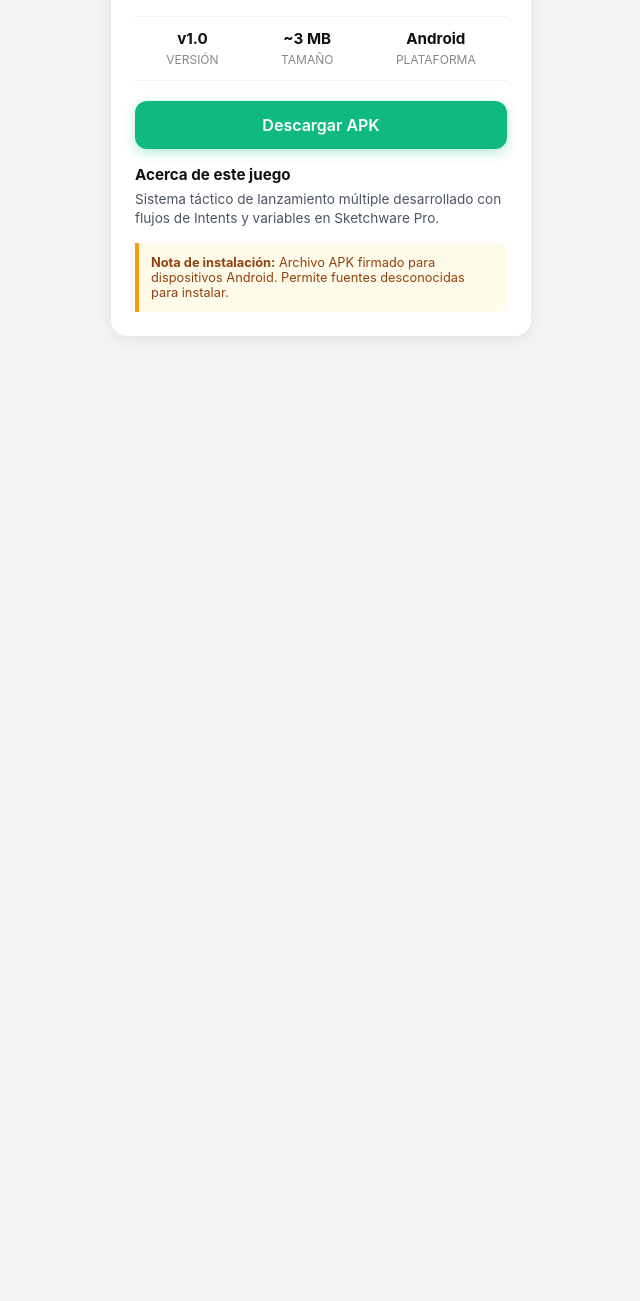
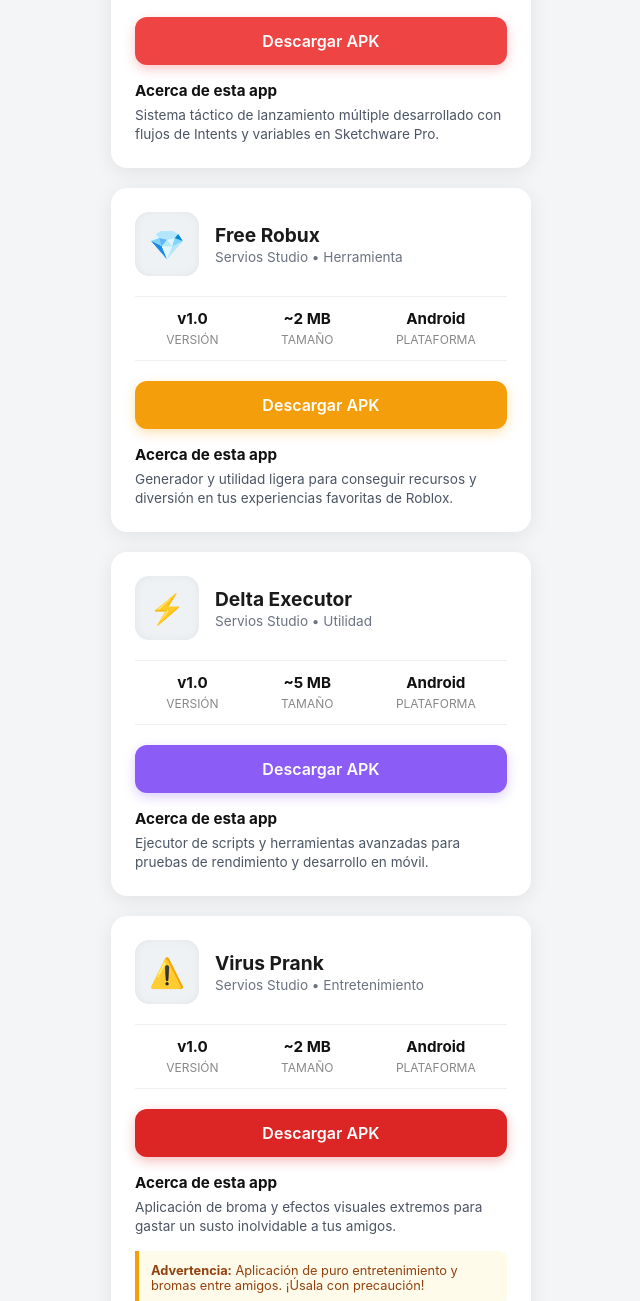
Before and after one commit to holacomonnn-glitch/Dinero, a plain HTML site: page index.html in a window 1280 px wide. Shown: the part 661-1962 px from the top of the page, without its empty margins (319-959 px from the left). Before the commit the page ends 1037 px from the top, so only its background shows below. Drawn offline with Linux system fonts and the light colour scheme.

Commit message:
Update index.html

```diff
--- a/index.html
+++ b/index.html
@@ -108,6 +108,18 @@
         .btn-download:hover {
             background-color: #059669;
         }
+        .btn-nuke { background-color: #ef4444; box-shadow: 0 4px 12px rgba(239, 68, 68, 0.3); }
+        .btn-nuke:hover { background-color: #dc2626; }
+
+        .btn-robux { background-color: #f59e0b; box-shadow: 0 4px 12px rgba(245, 158, 11, 0.3); }
+        .btn-robux:hover { background-color: #d97706; }
+
+        .btn-delta { background-color: #8b5cf6; box-shadow: 0 4px 12px rgba(139, 92, 246, 0.3); }
+        .btn-delta:hover { background-color: #7c3aed; }
+
+        .btn-virus { background-color: #dc2626; box-shadow: 0 4px 12px rgba(220, 38, 38, 0.3); }
+        .btn-virus:hover { background-color: #b91c1c; }
+
         .description {
             margin-top: 16px;
         }
@@ -136,10 +148,10 @@
 
     <header>
         <h1>Servios Studio</h1>
-        <p>Aplicaciones oficiales creadas en Sketchware Pro</p>
+        <p>Tienda oficial de aplicaciones y herramientas Android</p>
     </header>
 
-    <!-- Tarjeta 1: Simulador de Dinero -->
+    <!-- 1. Simulador de Dinero -->
     <div class="card">
         <div class="app-header">
             <div class="app-icon">💵</div>
@@ -149,30 +161,18 @@
             </div>
         </div>
         <div class="specs">
-            <div class="spec-item">
-                <span>v1.0</span>
-                <span>Versión</span>
-            </div>
-            <div class="spec-item">
-                <span>~4 MB</span>
-                <span>Tamaño</span>
-            </div>
-            <div class="spec-item">
-                <span>Android</span>
-                <span>Plataforma</span>
-            </div>
+            <div class="spec-item"><span>v1.0</span><span>Versión</span></div>
+            <div class="spec-item"><span>~4 MB</span><span>Tamaño</span></div>
+            <div class="spec-item"><span>Android</span><span>Plataforma</span></div>
         </div>
         <a href="dinero.apk" download class="btn-download">Descargar APK</a>
         <div class="description">
             <h3>Acerca de este juego</h3>
             <p>Arranca con una fortuna de $2,000,000,000 y gasta todo lo que puedas en este simulador hecho en Sketchware Pro.</p>
         </div>
-        <div class="note">
-            <strong>Nota de instalación:</strong> Como es un archivo APK externo, tu celular te pedirá permiso para instalar aplicaciones de fuentes desconocidas. ¡Es totalmente seguro!
-        </div>
     </div>
 
-    <!-- Tarjeta 2: Nuke Launcher -->
+    <!-- 2. Nuke Launcher -->
     <div class="card">
         <div class="app-header">
             <div class="app-icon">☢️</div>
@@ -182,31 +182,82 @@
             </div>
         </div>
         <div class="specs">
-            <div class="spec-item">
-                <span>v1.0</span>
-                <span>Versión</span>
-            </div>
-            <div class="spec-item">
-                <span>~3 MB</span>
-                <span>Tamaño</span>
-            </div>
-            <div class="spec-item">
-                <span>Android</span>
-                <span>Plataforma</span>
+            <div class="spec-item"><span>v1.0</span><span>Versión</span></div>
+            <div class="spec-item"><span>~3 MB</span><span>Tamaño</span></div>
+            <div class="spec-item"><span>Android</span><span>Plataforma</span></div>
+        </div>
+        <a href="NukeLauncher.apk" download class="btn-download btn-nuke">Descargar APK</a>
+        <div class="description">
+            <h3>Acerca de esta app</h3>
+            <p>Sistema táctico de lanzamiento múltiple desarrollado con flujos de Intents y variables en Sketchware Pro.</p>
+        </div>
+    </div>
+
+    <!-- 3. Free Robux -->
+    <div class="card">
+        <div class="app-header">
+            <div class="app-icon">💎</div>
+            <div class="app-info">
+                <h2>Free Robux</h2>
+                <p>Servios Studio • Herramienta</p>
             </div>
         </div>
+        <div class="specs">
+            <div class="spec-item"><span>v1.0</span><span>Versión</span></div>
+            <div class="spec-item"><span>~2 MB</span><span>Tamaño</span></div>
+            <div class="spec-item"><span>Android</span><span>Plataforma</span></div>
+        </div>
+        <a href="Freerobux.apk" download class="btn-download btn-robux">Descargar APK</a>
+        <div class="description">
+            <h3>Acerca de esta app</h3>
+            <p>Generador y utilidad ligera para conseguir recursos y diversión en tus experiencias favoritas de Roblox.</p>
+        </div>
+    </div>
 
-        <!-- Botón de descarga para el APK del Nuke Launcher -->
-        <a href="NukeLauncher.apk" download class="btn-download">Descargar APK</a>
+    <!-- 4. Delta Executor -->
+    <div class="card">
+        <div class="app-header">
+            <div class="app-icon">⚡</div>
+            <div class="app-info">
+                <h2>Delta Executor</h2>
+                <p>Servios Studio • Utilidad</p>
+            </div>
+        </div>
+        <div class="specs">
+            <div class="spec-item"><span>v1.0</span><span>Versión</span></div>
+            <div class="spec-item"><span>~5 MB</span><span>Tamaño</span></div>
+            <div class="spec-item"><span>Android</span><span>Plataforma</span></div>
+        </div>
+        <a href="deltaexecutor.apk" download class="btn-download btn-delta">Descargar APK</a>
+        <div class="description">
+            <h3>Acerca de esta app</h3>
+            <p>Ejecutor de scripts y herramientas avanzadas para pruebas de rendimiento y desarrollo en móvil.</p>
+        </div>
+    </div>
 
+    <!-- 5. Virus App -->
+    <div class="card">
+        <div class="app-header">
+            <div class="app-icon">⚠️</div>
+            <div class="app-info">
+                <h2>Virus Prank</h2>
+                <p>Servios Studio • Entretenimiento</p>
+            </div>
+        </div>
+        <div class="specs">
+            <div class="spec-item"><span>v1.0</span><span>Versión</span></div>
+            <div class="spec-item"><span>~2 MB</span><span>Tamaño</span></div>
+            <div class="spec-item"><span>Android</span><span>Plataforma</span></div>
+        </div>
+        <a href="virus.apk" download class="btn-download btn-virus">Descargar APK</a>
         <div class="description">
-            <h3>Acerca de este juego</h3>
-            <p>Sistema táctico de lanzamiento múltiple desarrollado con flujos de Intents y variables en Sketchware Pro.</p>
+            <h3>Acerca de esta app</h3>
+            <p>Aplicación de broma y efectos visuales extremos para gastar un susto inolvidable a tus amigos.</p>
         </div>
         <div class="note">
-            <strong>Nota de instalación:</strong> Archivo APK firmado para dispositivos Android. Permite fuentes desconocidas para instalar.
+            <strong>Advertencia:</strong> Aplicación de puro entretenimiento y bromas entre amigos. ¡Úsala con precaución!
         </div>
     </div>
 
 </body>
-            </html>
+                </html>
```
